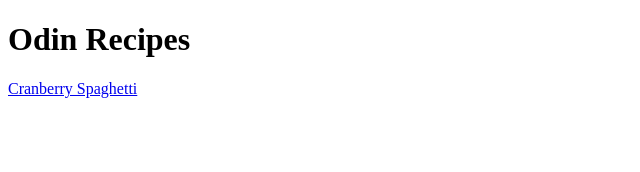
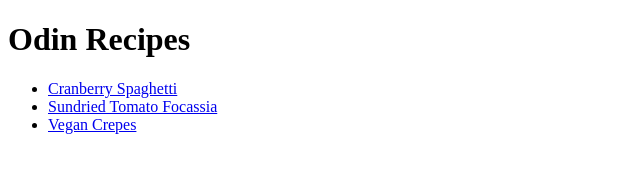
Before and after one commit to iii-dea/odin-recipies, a plain HTML site: page index.html in a window 1280 px wide. Shown: the whole page, without its empty margins (0-640 px from the left). Drawn offline with Linux system fonts and the light colour scheme.

Commit message:
add links to recipes in index add images to img folder

```diff
--- a/index.html
+++ b/index.html
@@ -7,6 +7,10 @@
 </head>
 <body>
     <h1>Odin Recipes</h1>
-    <a href="recipes/cranberry-spaghetti.html">Cranberry Spaghetti</a>
+    <ul>
+      <li><a href="recipes/cranberry-spaghetti.html">Cranberry Spaghetti</a></li>
+      <li><a href="recipes/sundried-tomato-focassia.html">Sundried Tomato Focassia</a></li>
+      <li><a href="recipes/vegan-crepes.html">Vegan Crepes</a></li>
+    </ul>
 </body>
 </html>
```
Also changed, not shown: img/sundried-tomato-focassia.jpg (added), img/vegan-crepes.jpg (added).
